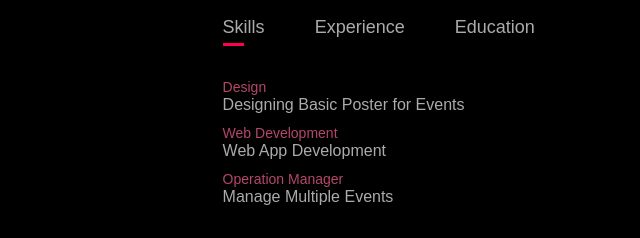
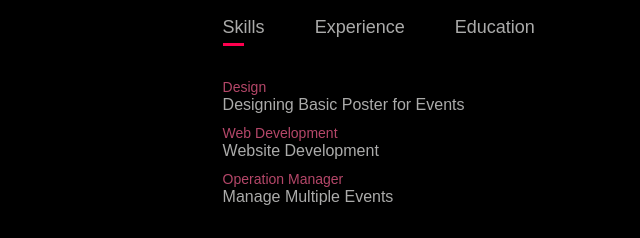
Before and after one commit to devanshkumarsh/Portfolio, a plain HTML site: page index.html in a window 1280 px wide. Shown: the part 1162-1400 px from the top of the page, 315-955 px from the left. Drawn offline with Linux system fonts and the light colour scheme.

Commit message:
Update index.html

```diff
--- a/index.html
+++ b/index.html
@@ -63,7 +63,7 @@
                     <div class="tab-contents active-tab" id="skills">
                         <ul>
                             <li><span>Design</span><br> Designing Basic Poster for Events </li>
-                            <li><span>Web Development</span><br> Web App Development</li>
+                            <li><span>Web Development</span><br> Website Development</li>
                             <li><span>Operation Manager</span><br> Manage Multiple Events
                             </li>
                         </ul>
```
